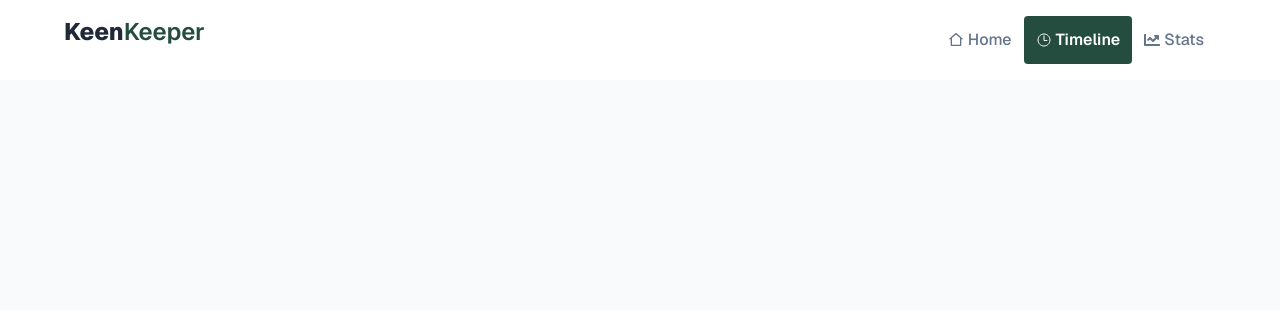
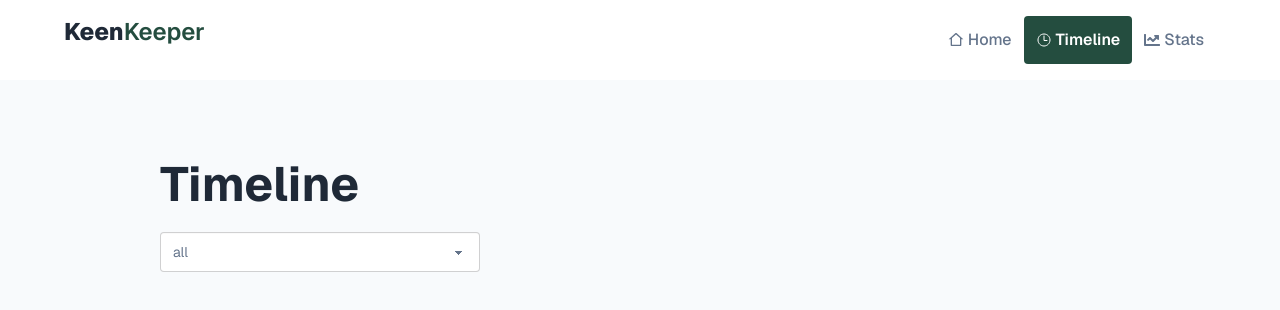
Before and after one commit to ajwadhussain-shadman/KeenKeeper, a React (Vite) app: page /TimeLine in a window 1280 px wide. Shown: the top 310 px of the page. Built offline with nearby package versions, Linux system fonts and the light colour scheme.

Commit message:
pie chart impletention done

```diff
--- a/package.json
+++ b/package.json
@@ -14,7 +14,9 @@
     "react": "^19.2.4",
     "react-dom": "^19.2.4",
     "react-icons": "^5.6.0",
+    "react-is": "^19.2.5",
     "react-router": "^7.14.1",
+    "recharts": "^3.8.1",
     "tailwindcss": "^4.2.2"
   },
   "devDependencies": {
--- a/src/components/TimeLine/TimeLine.jsx
+++ b/src/components/TimeLine/TimeLine.jsx
@@ -1,4 +1,4 @@
-import React, { act, useContext } from 'react';
+import React, { act, useContext, useState } from 'react';
 import { FriendsTimelineContext } from '../context/FriendsTimelineContext';
 import callImg from '../../assets/call.png'
 import textImg from '../../assets/text.png'
@@ -11,12 +11,22 @@ const pressedAction = {
 
 const TimeLine = () => {
     const { friendsTimeline, addToTimeline } = useContext(FriendsTimelineContext);
+     const [filter,setFilter]=useState('all');
+     const NewTimeLine=filter=="all"?friendsTimeline:friendsTimeline.filter(friend=>friend.action==filter);
     console.log(friendsTimeline);
     return (
         <div className='bg-[#F8FAFC] min-h-screen'>
             <div className='md:w-3/4 w-11/12 mx-auto py-[80px] space-y-6'>
+                <h2 className='text-[#1F2937] text-3xl md:text-5xl font-bold'>Timeline</h2>
+                <select defaultValue="Pick a color" className="select text-[#64748B]">
+                    <option disabled={true}>Filter timeline</option>
+                    <option onClick={()=>setFilter('all')}>all</option>
+                    <option  onClick={()=>setFilter('call')}>call</option>
+                    <option  onClick={()=>setFilter('text')}>text</option>
+                    <option  onClick={()=>setFilter('video')}>video</option>
+                </select>
                 {
-                    friendsTimeline.map(friend => {
+                    NewTimeLine.map(friend => {
                         const action = pressedAction[friend.action];
                         return (
                             <div className='bg-white p-4 rounded-lg flex gap-4'>
--- a/src/components/shared/FriendCard.jsx
+++ b/src/components/shared/FriendCard.jsx
@@ -4,7 +4,7 @@ import { Link } from 'react-router';
 const FriendCard = ({friend}) => {
 
     return (
-        <Link to={`/Friends/${friend.id}`} className='p-6 text-center flex items-center flex-col gap-3 shadow bg-white rounded-lg'>
+        <Link to={`/Friends/${friend.id}`} className='p-6  text-center flex items-center flex-col gap-3 shadow bg-white rounded-lg'>
             <img src={friend.picture} className='max-w-[80px] rounded-full' alt="" />
             <div>
                 <h2 className='font-semibold text-xl text-[#1F2937]'>{friend.name}</h2>
--- /dev/null
+++ b/src/components/stats/Stats.jsx
@@ -0,0 +1,44 @@
+import React, { useContext } from 'react';
+import { Pie, PieChart } from 'recharts';
+import { FriendsTimelineContext } from '../context/FriendsTimelineContext';
+
+
+
+
+const Stats = () => {
+
+    const{friendsTimeline}=useContext(FriendsTimelineContext);
+    console.log(friendsTimeline);
+     const actionLength=(action)=>{
+        const actionArray=friendsTimeline.filter(friend=>friend.action==action);
+        return actionArray.length;
+     }
+
+
+    const data = [
+  { name: 'call', value: actionLength('call'), fill: '#244D3F' },
+  { name: 'text', value: actionLength('text'), fill: '#7E35E1' },
+  { name: 'video', value: actionLength('video'), fill: '#37A163' }
+];
+    return (
+        <div>
+           <PieChart style={{ width: '100%', maxWidth: '500px', maxHeight: '80vh', aspectRatio: 1 }} responsive>
+      <Pie
+        data={data}
+        innerRadius="80%"
+        outerRadius="100%"
+        // Corner radius is the rounded edge of each pie slice
+        cornerRadius="50%"
+        fill="#8884d8"
+        // padding angle is the gap between each pie slice
+        paddingAngle={5}
+        dataKey="value"
+        isAnimationActive={true}
+      />
+
+    </PieChart>
+        </div>
+    );
+};
+
+export default Stats;
--- a/src/router/routes.jsx
+++ b/src/router/routes.jsx
@@ -3,6 +3,7 @@ import RootLayout from "../layout/RootLayout";
 import TimeLine from "../components/TimeLine/TimeLine";
 import HomePage from "../components/HomePage/HomePage";
 import FriendCardDetail from "../components/shared/FriendCardDetail";
+import Stats from "../components/stats/Stats";
 
 export const router=createBrowserRouter([
     {
@@ -19,7 +20,7 @@ export const router=createBrowserRouter([
             },
             {
                 path:'/stats',
-                element: <h2>Hello stats</h2>
+                element:<Stats></Stats>
             },
             {
                 path:'/Friends/:id',
```
Also changed, not shown: 1 other file (tests, documents, lock files or other folders).
